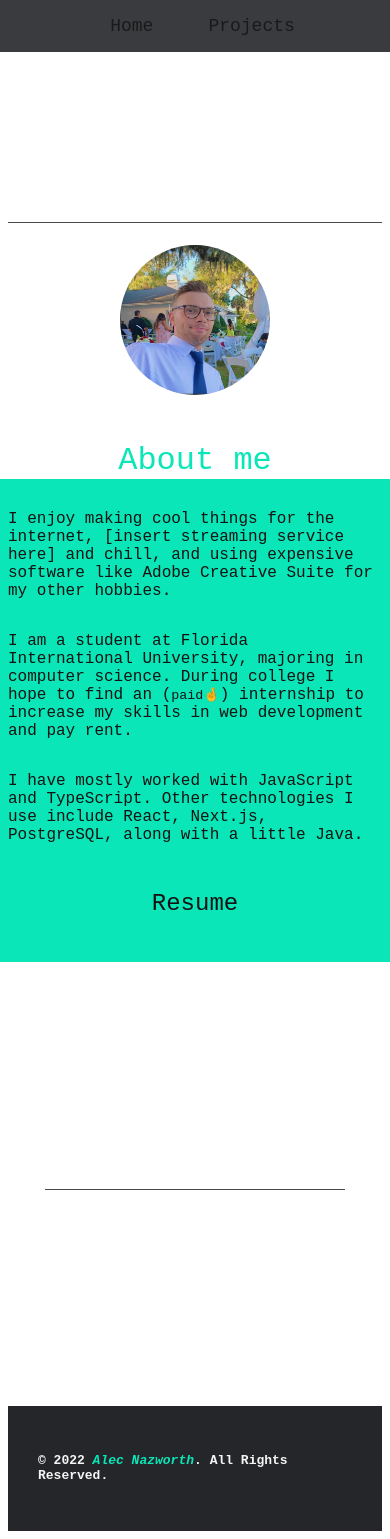
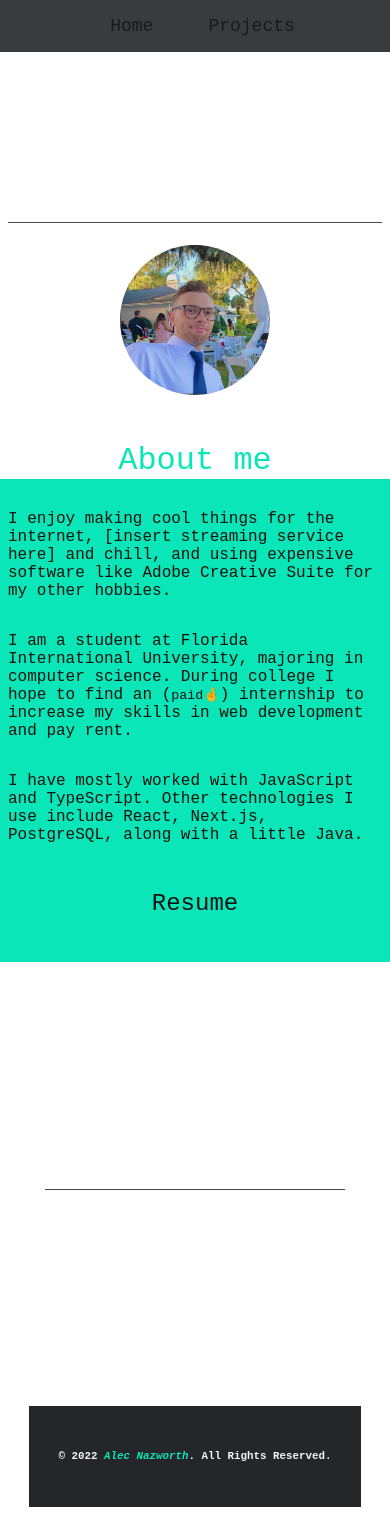
Before and after one commit to alecnazzy/portfolio, a Next.js app: page / in a window 390 px wide. After the commit the page ends 1515 px from the top, so only its background shows below. Built offline with nearby package versions, Linux system fonts and the light colour scheme.

Commit message:
-attempt to fix mobile footer

```diff
--- a/styles/Footer.module.css
+++ b/styles/Footer.module.css
@@ -20,5 +20,6 @@
       flex-direction: column;
       justify-content: center;
       align-items: center;
+      font-size: smaller;
     }
   }
--- a/styles/Home.module.css
+++ b/styles/Home.module.css
@@ -103,11 +103,9 @@
   .title {
     font-size: 30px;
     margin-top: 80px;
-    text-align: start;
+    text-align: center;
   }
   .text {
-    width: 300px;
-
     width: 100%;
     border-radius: 0px;
   }
```
